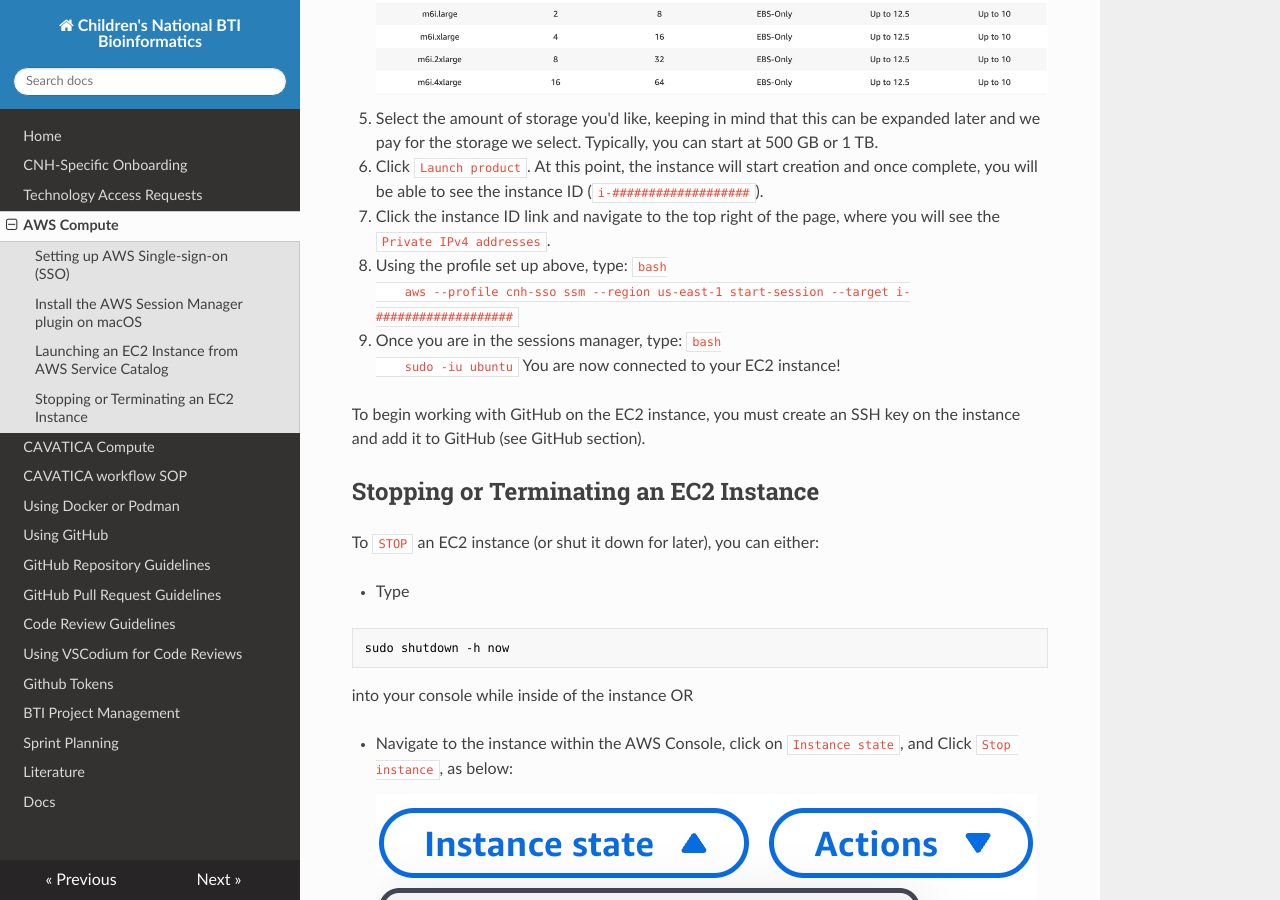
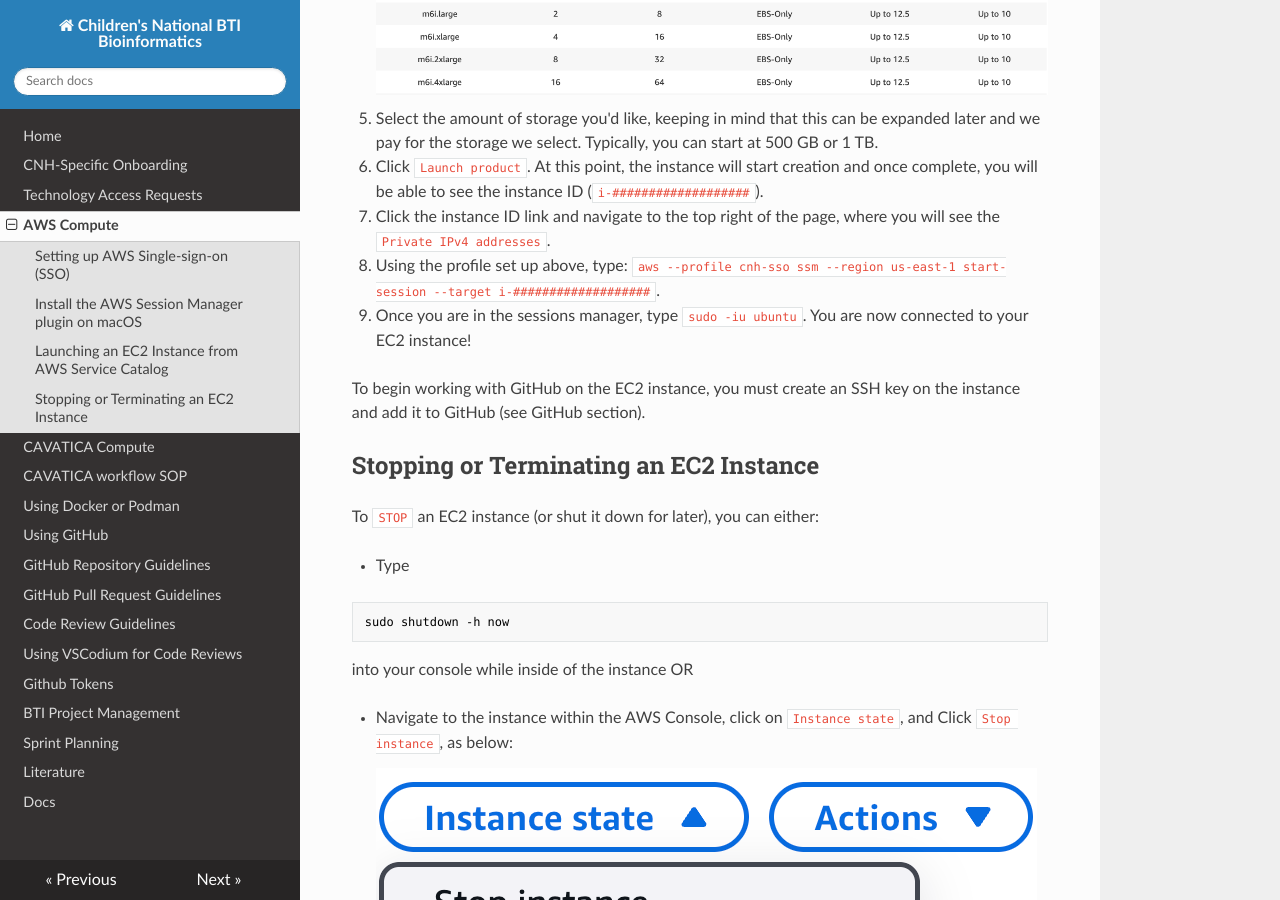
Before and after one commit to childrens-bti/bti-bfx-docs, an MkDocs documentation site: the page built from docs/aws.md, in a window 1280 px wide and 900 px high, scrolled down 1200 px. Built offline with MkDocs 1.6.1, drawn with Linux system fonts in a browser that asks for light colours; nearby versions of some CDN libraries.

Commit message:
try 3 ticks

````diff
--- a/docs/aws.md
+++ b/docs/aws.md
@@ -57,14 +57,8 @@
 6. Click `Launch product`.
 At this point, the instance will start creation and once complete, you will be able to see the instance ID (`i-###################`).
 7. Click the instance ID link and navigate to the top right of the page, where you will see the `Private IPv4 addresses`.
-8. Using the profile set up above, type:
-	```bash
-	aws --profile cnh-sso ssm --region us-east-1 start-session --target i-###################
-	```
-9. Once you are in the sessions manager, type:
-	```bash
-	sudo -iu ubuntu
-	```
+8. Using the profile set up above, type: ```aws --profile cnh-sso ssm --region us-east-1 start-session --target i-###################```.
+9. Once you are in the sessions manager, type	```sudo -iu ubuntu```.
 You are now connected to your EC2 instance!
 
 To begin working with GitHub on the EC2 instance, you must create an SSH key on the instance and add it to GitHub (see GitHub section).
````
